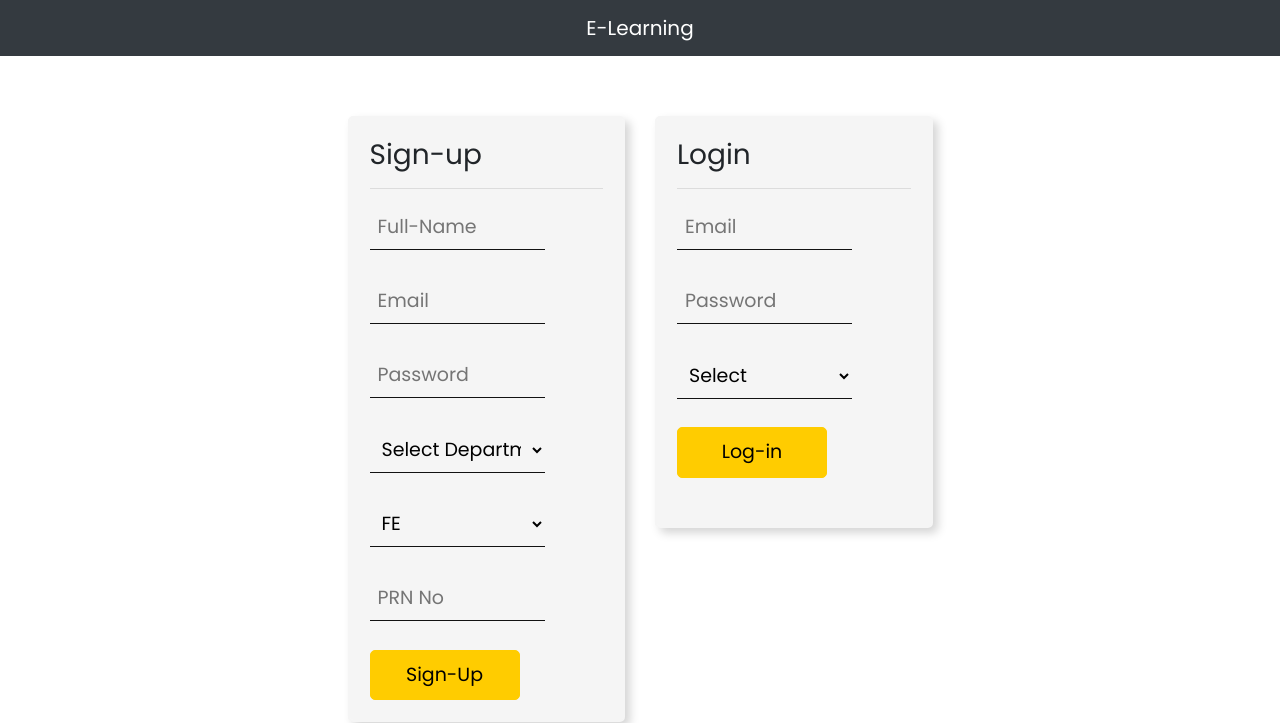
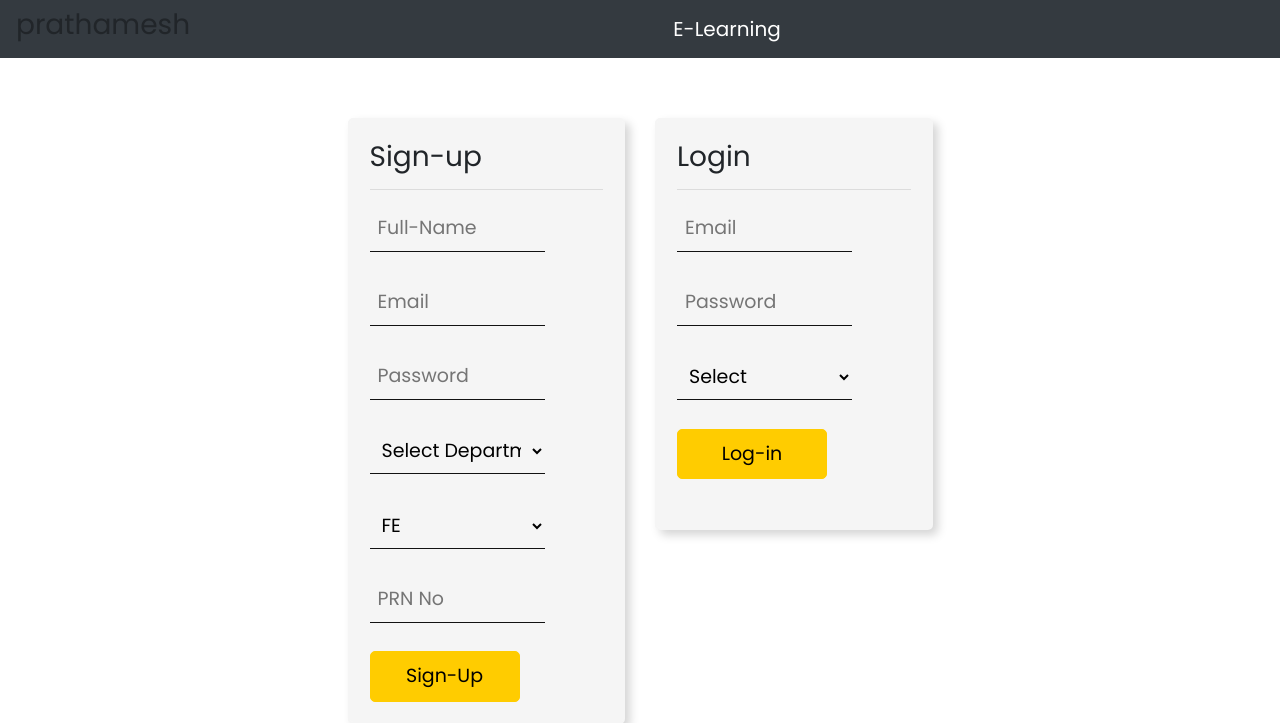
Before and after one commit to krutishilp/LMS_Project, a PHP site: page / in a window 1280 px wide. Shown: the top 723 px of the page. Run offline with PHP 8.4, Linux system fonts and the light colour scheme; some libraries are stand-ins or nearby versions.

Commit message:
technical check

```diff
--- a/index.php
+++ b/index.php
@@ -10,6 +10,7 @@
 
 <body>
   <nav class="navbar navbar-expand-lg navbar-dark bg-dark">
+  <h3>prathamesh</h3>
     <a class="navbar-brand mx-auto" href="#">E-Learning</a>
   </nav>
   <div class="container-fluid pad2">
```
